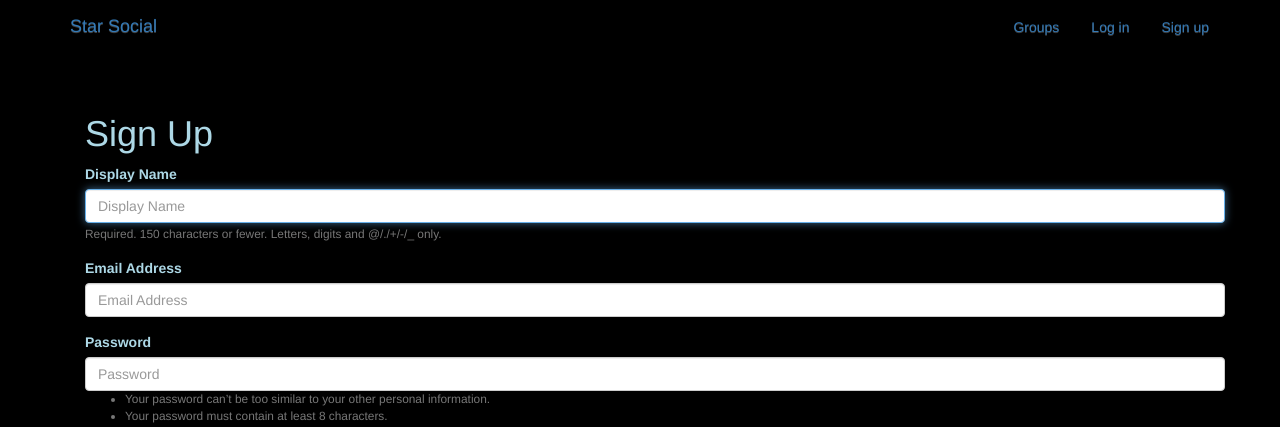
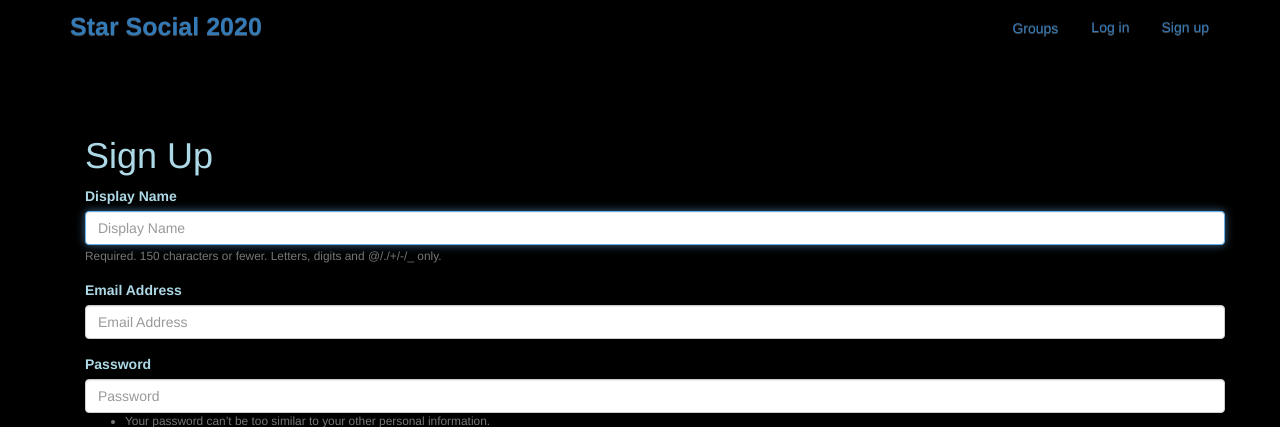
Before and after one commit to dbailes2019/starsocial2020, a Django app: page /accounts/signup/ in a window 1280 px wide. Shown: the top 427 px of the page. Run offline with Django 3.2, Linux system fonts and the light colour scheme; some libraries are stand-ins or nearby versions.

Commit message:
updated menu css

```diff
--- a/simplesocial/settings.py
+++ b/simplesocial/settings.py
@@ -137,7 +137,7 @@ STATIC_URL = '/static/'
 STATICFILES_DIRS = [os.path.join(BASE_DIR),'static']
 STATICFILES_STORAGE = 'whitenoise.storage.CompressedManifestStaticFilesStorage'
 
-LOGIN_REDIRECT_URL = 'test'
+LOGIN_REDIRECT_URL = 'home'
 LOGOUT_REDIRECT_URL = 'thanks'
 
 django_heroku.settings(locals())
--- a/static/simplesocial/css/master.css
+++ b/static/simplesocial/css/master.css
@@ -6,6 +6,72 @@
 
 .welcome{
   color: #00ccff;
+
+}
+#navbar {
+  overflow: hidden;
+  /* background-color: lightblue; */
+  /* padding: 90px 10px; /* Large padding which will shrink on scroll (using JS) */ */
+  /* transition: 0.4s; /* Adds a transition effect when the padding is decreased */ */
+  position: fixed; /* Sticky/fixed navbar */
+  width: 100%;
+  top: 0; /* At the top */
+  z-index: 99;
+  color: lightblue
+}
+
+/* Style the navbar links */
+/* #navbar a {
+  float: left;
+  color: black;
+  text-align: center;
+  padding: 12px;
+  text-decoration: none;
+  font-size: 18px;
+  line-height: 25px;
+  border-radius: 4px;
+} */
+
+/* Style the logo */
+#navbar #logo {
+  font-size: 25px;
+  font-weight: bold;
+  transition: 0.4s;
+}
+
+/* Links on mouse-over */
+#navbar #logo a:hover {
+  /* background-color: #ddd; */
+  color: yellow;
+}
+
+/* Style the active/current link */
+#navbar a.active {
+  background-color: dodgerblue;
+  color: white;
+}
+
+/* Display some links to the right */
+#navbar-right {
+  float: right;
+}
+
+/* Add responsiveness - on screens less than 580px wide, display the navbar vertically instead of horizontally */
+@media screen and (max-width: 580px) {
+  #navbar {
+    padding: 20px 10px !important; /* Use !important to make sure that JavaScript doesn't override the padding on small screens */
+  }
+  #navbar a {
+    float: none;
+    display: block;
+    text-align: left;
+  }
+  #navbar-right {
+    float: none;
+  }
+}
+.mynav a:hover{
+   background-color: yellow;
 
 }
 
--- a/templates/base.html
+++ b/templates/base.html
@@ -25,19 +25,19 @@
 
   <body>
 
-    <nav class="navbar  mynav" role="navigation" id="navbar">
+    <nav class="navbar navbar-dark navbar-expand-sm" role="navigation" id="navbar">
     			<div class="container">
 
-            <a class="navbar-brand mynav" href="{% url 'home' %}">Star Social</a>
+            <a class="navbar-brand" id="logo" href="{% url 'home' %}">Star Social 2020</a>
 
-    					<ul class="nav navbar-nav navbar-right">
+    					<ul class="nav navbar-nav navbar-right ">
     						{% if user.is_authenticated %}
-                      <li><a href="{% url 'posts:create' %}" class="btn btn-simple">Post</a></li>
+                      <li><a id="navbar" href="{% url 'posts:create' %}" class="btn btn-simple">Post</a></li>
                       <li><a href="{% url 'groups:all' %}" class="btn btn-simple">Groups</a></li>
                       <li><a href="{% url 'groups:create' %}" class="btn btn-simple">Create Group</a></li>
                       <li><a href="{% url 'accounts:logout' %}" class="btn btn-simple">Log out</a></li>
     						{% else %}
-    						      <li class="nav-star"><a href="{% url 'groups:all' %}"class="btn btn-simple">Groups</a></li>
+    						      <li class="navbar"><a href="{% url 'groups:all' %}"class="btn btn-simple">Groups</a></li>
     						      <li><a href="{% url 'accounts:login' %}" class="btn btn-simple">Log in</a></li>
     						      <li><a href="{% url 'accounts:signup' %}" class="btn btn-simple">Sign up</a></li>
     						{% endif %}
--- a/templates/index.html
+++ b/templates/index.html
@@ -1,5 +1,9 @@
 {% extends 'base.html' %}
 
 {% block content %}
-  <h1 class='welcome'>Welcome to Star Social</h1>
+  {% if user.is_authenticated %}
+  <h1>Welcome back  <a href="{% url 'posts:for_user' username=user.username %}" title="click for your posts">@{{user.username }}</a></h1>
+  {% else %}
+  <h1>Welcome to Star Social 2020</h1>
+  {% endif %}
 {% endblock %}
```
